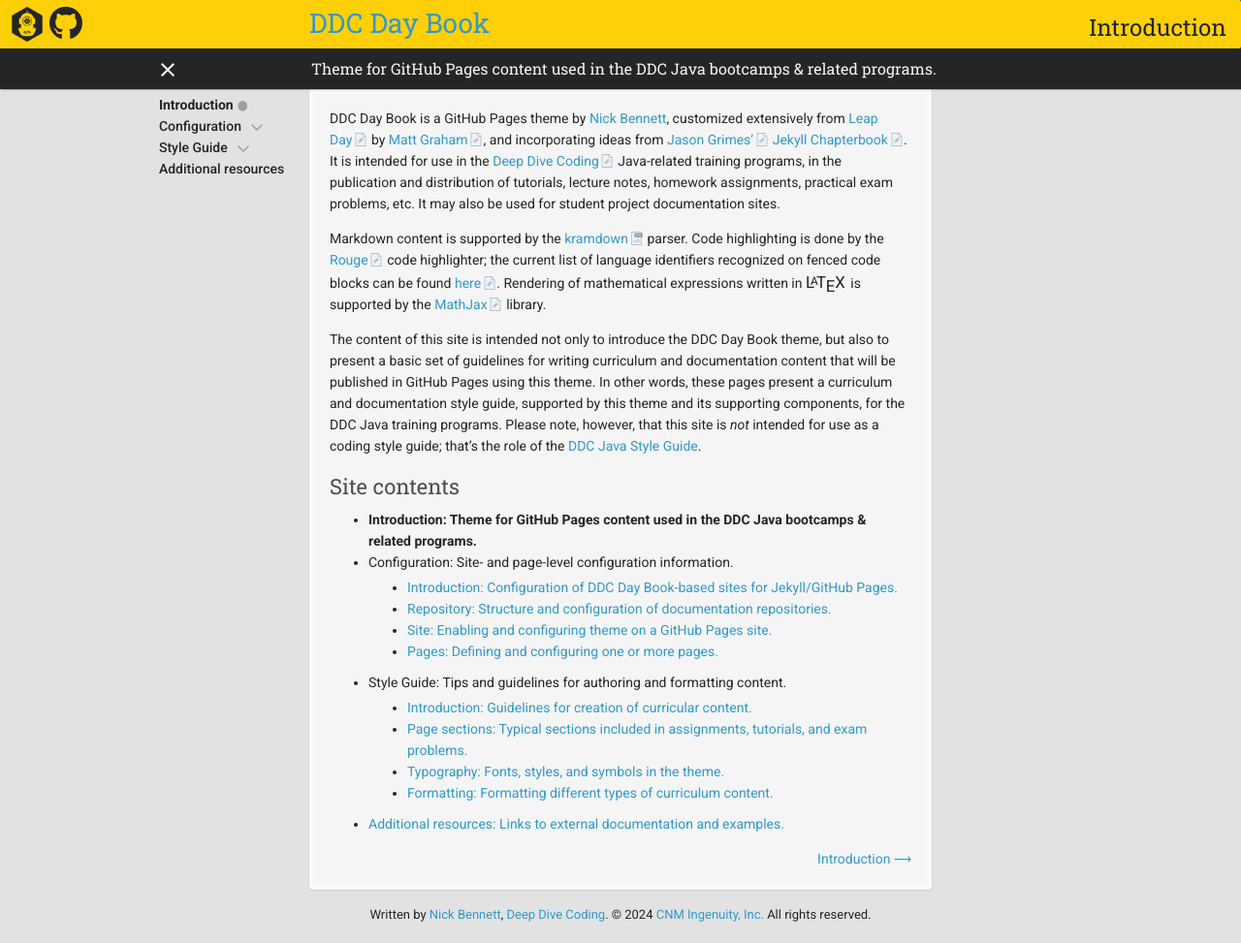
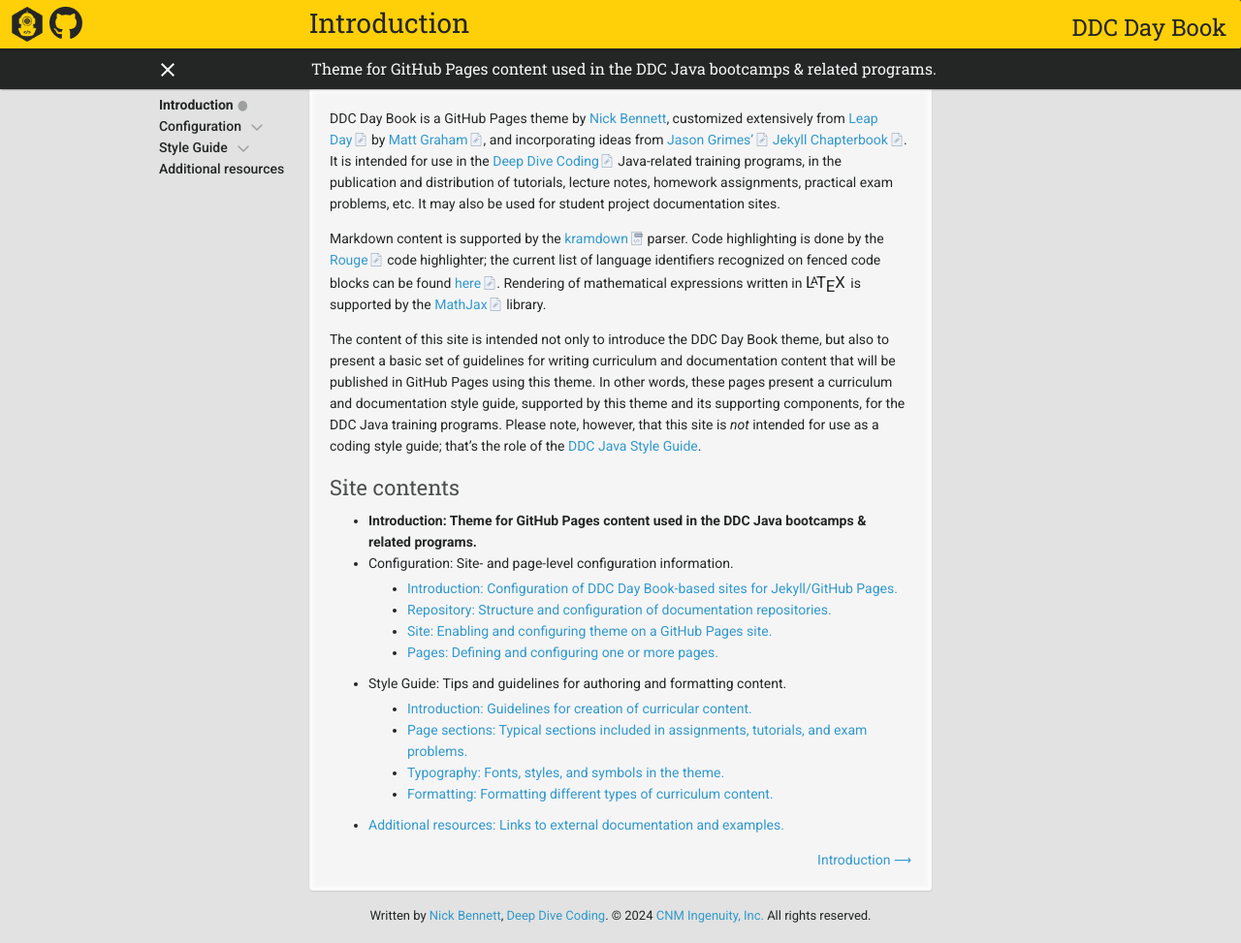
Before and after one commit to ddc-java/ddc-day-book, a Jekyll site: the page built from index.md, in a window 1280 px wide and 973 px high. Shown: the whole window at 97% size. Built offline with Jekyll 4.4.1, drawn with Linux system fonts in a browser that asks for light colours; nearby versions of some CDN libraries; our own code applies the rules of GitHub Pages for plain Markdown files; formulas are drawn with MathJax 3.

Commit message:
Revert switch

```diff
--- a/_layouts/default.html
+++ b/_layouts/default.html
@@ -116,8 +116,8 @@
       </div>
 
       {% if show_page_navigator -%}
-        <h1>{{ parent_links | split: '|' | join: ': '}}</h1>
-        <h2>{{ current_location }}</h2>
+        <h1>{{ current_location }}</h1>
+        <h2>{{ parent_links | split: '|' | join: ': '}}</h2>
       {%- else -%}
         <h1 class="no-nav">{{ current_location }}</h1>
       {%- endif %}
--- a/_sass/ddc-day-book.scss
+++ b/_sass/ddc-day-book.scss
@@ -81,7 +81,7 @@
   font-family: $heading-fonts;
   font-weight: 400;
   font-size: 24px;
-  line-height: 1.1em;
+  line-height: 1.15em;
   color: $medium-dark-color;
   margin: 0 0 0.5em 0;
 
```
